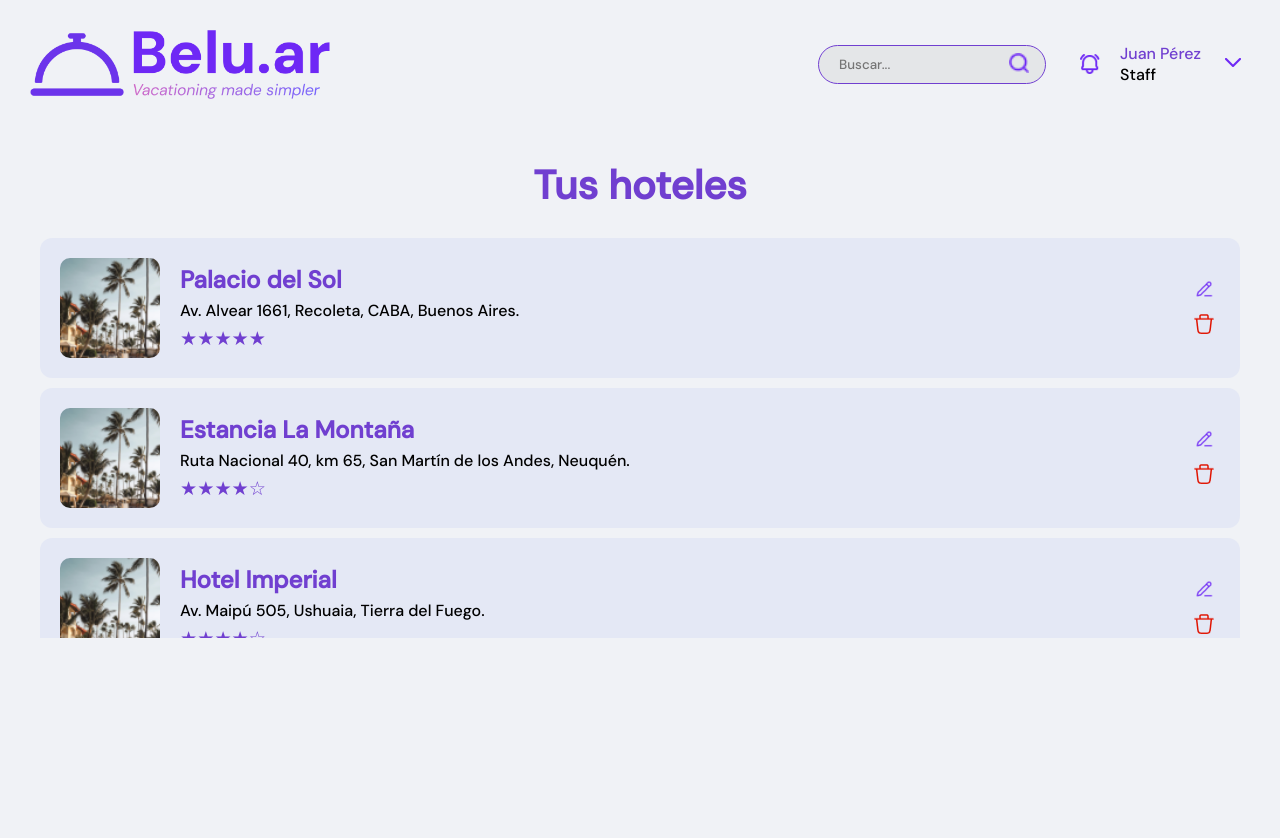
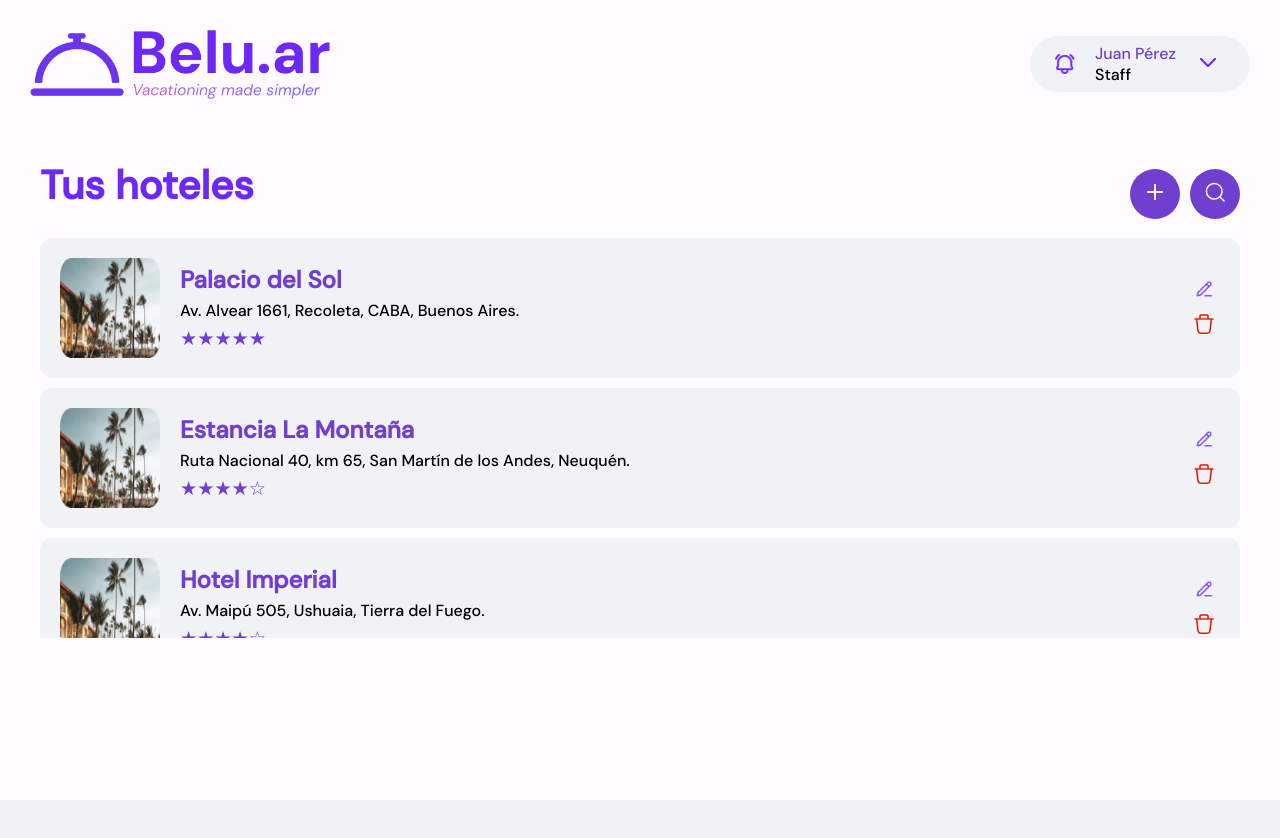
Before and after one commit to tatlopez/FrontDDA2, a React (Create React App) app in the folder beluar/: page / in a window 1280 px wide. Shown: the top 838 px of the page. After the commit the page ends 800 px from the top, so only its background shows below. Built offline with nearby package versions, Linux system fonts and the light colour scheme.

Commit message:
Fix styling dashboard hoteles

```diff
--- a/beluar/src/components/DashboardHoteles/DashboardHoteles.js
+++ b/beluar/src/components/DashboardHoteles/DashboardHoteles.js
@@ -1,11 +1,12 @@
 import React from 'react';
 import './dashboardHoteles.css';
-import SearchBar from '../SearchBar/SearchBar';
 import Profile from '../Profile/Profile';
 import logo from '../../assets/logo.png';
 import hotelIcon from '../../assets/hotel-icon.png';
 import trashIcon from '../../assets/trash-icon.png';
 import editIcon from '../../assets/edit-icon.png';
+import addIcon from '../../assets/signo-mas.png';
+import searchIcon from '../../assets/search-icon-white.svg';
 
 const hoteles = [
     {
@@ -32,16 +33,21 @@ const hoteles = [
 
 function DashboardHoteles() {
     return (
-        <div>
+        <div style={{backgroundColor: '#FEFBFF'}}>
             <header className="dashboard-headerHotel">
                 <img src={logo} alt="logo" className="signin-logo" />
                 <div className="header-right">
-                    <SearchBar />
                     <Profile />
                 </div>
             </header>
             <main className="dashboard-container">
-                <h1>Tus hoteles</h1>
+                <div className='hoteles-title'>
+                    <h1 style={{textAlign: 'left'}}>Tus hoteles</h1>
+                    <div className='hoteles-buttons'>
+                        <button className='hoteles-circleButton'><img src={addIcon} alt='Agregar hotel'></img></button>
+                        <button className='hoteles-circleButton'><img src={searchIcon} alt='Buscar hotel'></img></button>
+                    </div>
+                </div>
                 <div className="hoteles-list">
                     {hoteles.map((hotel, index) => (
                         <div key={index} className="hotel-item">
--- a/beluar/src/components/DashboardHoteles/dashboardHoteles.css
+++ b/beluar/src/components/DashboardHoteles/dashboardHoteles.css
@@ -1,3 +1,8 @@
+html,body {
+    overflow: hidden;
+    height: 100%;
+}
+
 .dashboard-container {
     font-family: 'DM Sans', sans-serif;
     min-height: 100vh;
@@ -18,6 +23,7 @@
     align-items: center;
     gap: 10px;
     flex-wrap: wrap;
+    margin-right: 30px;
 }
 
 .signin-logo {
@@ -25,10 +31,30 @@
 }
 
 h1 {
-    color: #703FD0;
+    color: #6E28F5;
     text-align: center;
     font-size: 2rem;
     margin-top: -10px;
+}
+
+.hoteles-title {
+    display: flex;
+    flex-direction: row;
+    justify-content: space-between;
+}
+
+.hoteles-buttons {
+    display: flex;
+    gap: 10px;
+}
+
+.hoteles-circleButton{
+    background-color: #703FD0;
+    width: 50px;
+    height: 50px;
+    border-radius: 100%;
+    border-width: 0;
+    cursor: pointer;
 }
 
 .hoteles-list {
@@ -39,20 +65,32 @@ h1 {
     overflow-y: auto;
 }
 
+.hoteles-list::-webkit-scrollbar {
+    width: 10px;
+    border-radius: 10px;
+    background-color: white;
+}
+
+.hoteles-list::-webkit-scrollbar-thumb{
+    width: 10px;
+    background-color: #703FD0;
+    border-radius: 10px;
+}
+
 .hotel-item {
     display: flex;
     flex-direction: column;
     justify-content: center;
     align-items: center;
-    background-color: #E4E8F5;
+    background-color: #F0F2F6;
     padding: 10px;
     border-radius: 12px;
 }
 
 .hotel-image {
-    width: 80px;
-    height: 80px;
-    object-fit: cover;
+    width: 120px;
+    height: 85px;
+    object-fit: fill;
     border-radius: 10px;
 }
 
--- a/beluar/src/components/Profile/profile.css
+++ b/beluar/src/components/Profile/profile.css
@@ -3,9 +3,10 @@
   align-items: center;
   padding-inline: 10px;
   padding-block: 3px;
-  border-radius: 20px;
-  margin-right: 15px;
-
+  border-radius: 30px;
+  background-color: #F0F2F6;
+  height: 50px;
+  width: 200px;
 }
 
 .profile-bell {
```
Also changed, not shown: beluar/src/assets/search-icon-white.svg (added), 1 other file (tests, documents, lock files or other folders).
